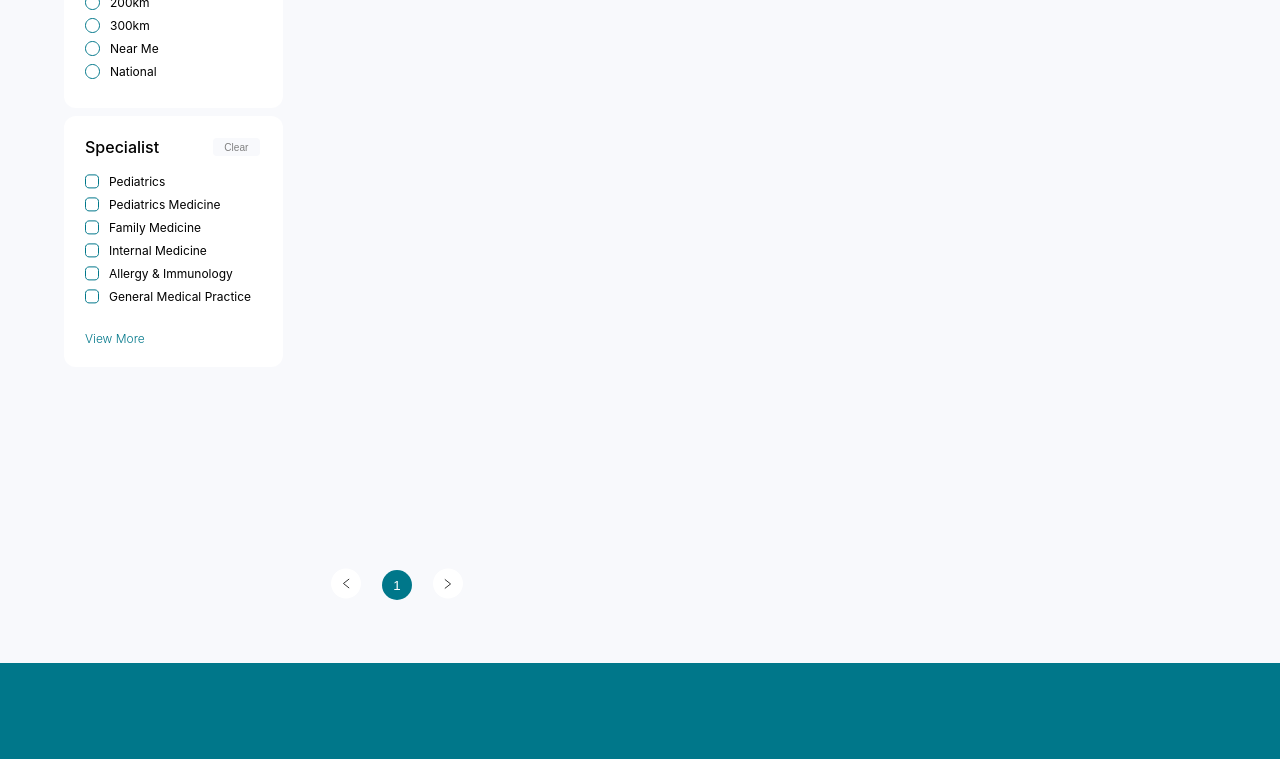
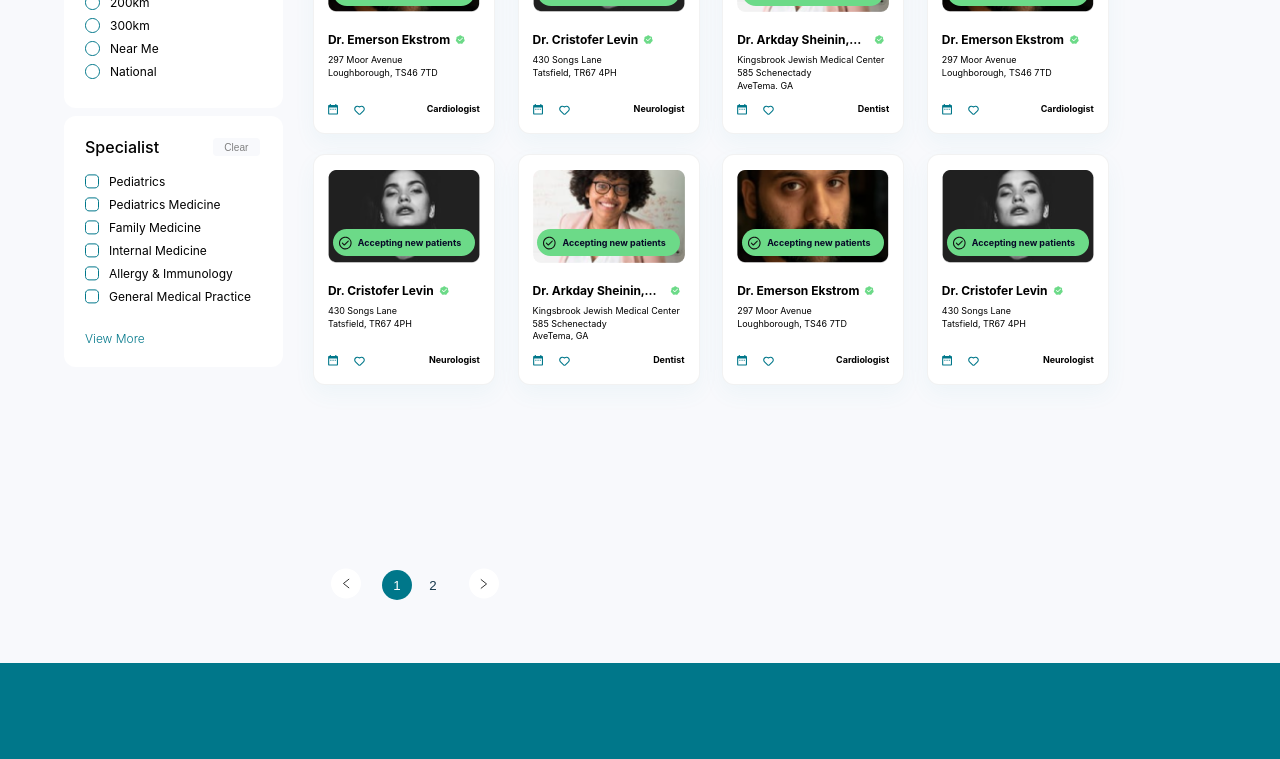
Before and after one commit to Samowusu/Project, a React (Create React App) app: page / in a window 1280 px wide. Shown: the part 735-1494 px from the top of the page. Built offline with nearby package versions, Linux system fonts and the light colour scheme.

Commit message:
data issue with regards to doctors resolved

```diff
--- a/src/pages/doctors/DoctorsPage.js
+++ b/src/pages/doctors/DoctorsPage.js
@@ -6,7 +6,7 @@ import FlexContainer from "../../components/UI/containers/FlexContainer";
 import GridContainer from "../../components/UI/containers/GridContainer";
 import ProfileCard from "../../components/UI/profileCard/ProfileCard";
 import Pagination from "../../components/pagination/Pagination";
-import { doctorsList } from "../../Data";
+import { doctorsListPagination } from "../../Data";
 import Footer from "../../components/footer/Footer";
 
 function DoctorsPage() {
@@ -19,7 +19,7 @@ function DoctorsPage() {
     if (
       currentPage === pageNumber ||
       pageNumber === 0 ||
-      pageNumber > Math.ceil(doctorsList.length / pageSize)
+      pageNumber > Math.ceil(doctorsListPagination.length / pageSize)
     )
       return;
 
@@ -33,7 +33,7 @@ function DoctorsPage() {
   };
 
   useEffect(() => {
-    const data = doctorsList.slice(startIndex, endIndex);
+    const data = doctorsListPagination.slice(startIndex, endIndex);
     setCardList([...data]);
   }, [currentPage, startIndex, endIndex]);
   //background : #F8F9FC
@@ -84,7 +84,7 @@ function DoctorsPage() {
               currentPage={currentPage}
               onChange={paginationClickHandler}
               pageSize={12}
-              itemCount={doctorsList.length}
+              itemCount={doctorsListPagination.length}
             />
           </FlexContainer>
         </FlexContainer>
```
